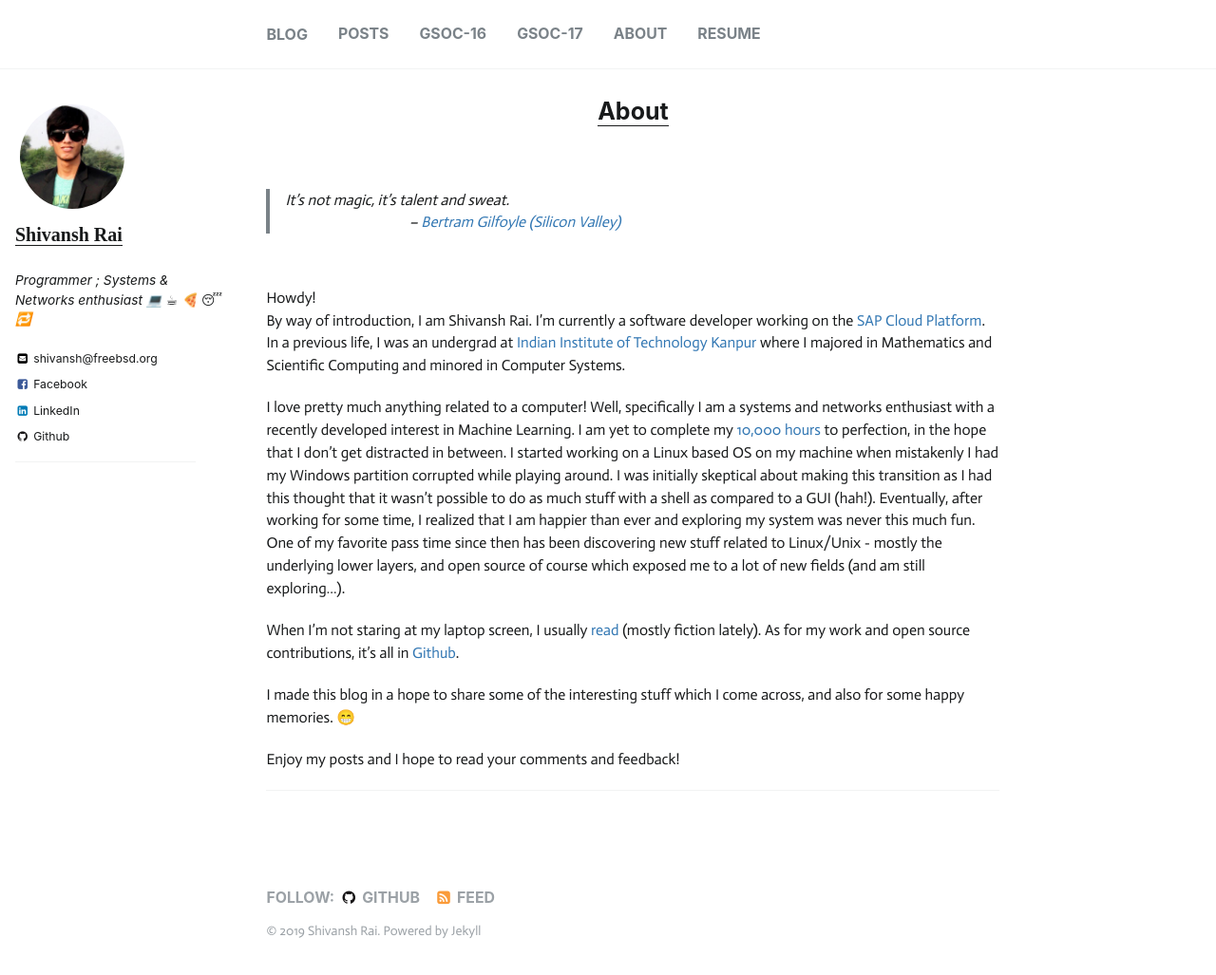
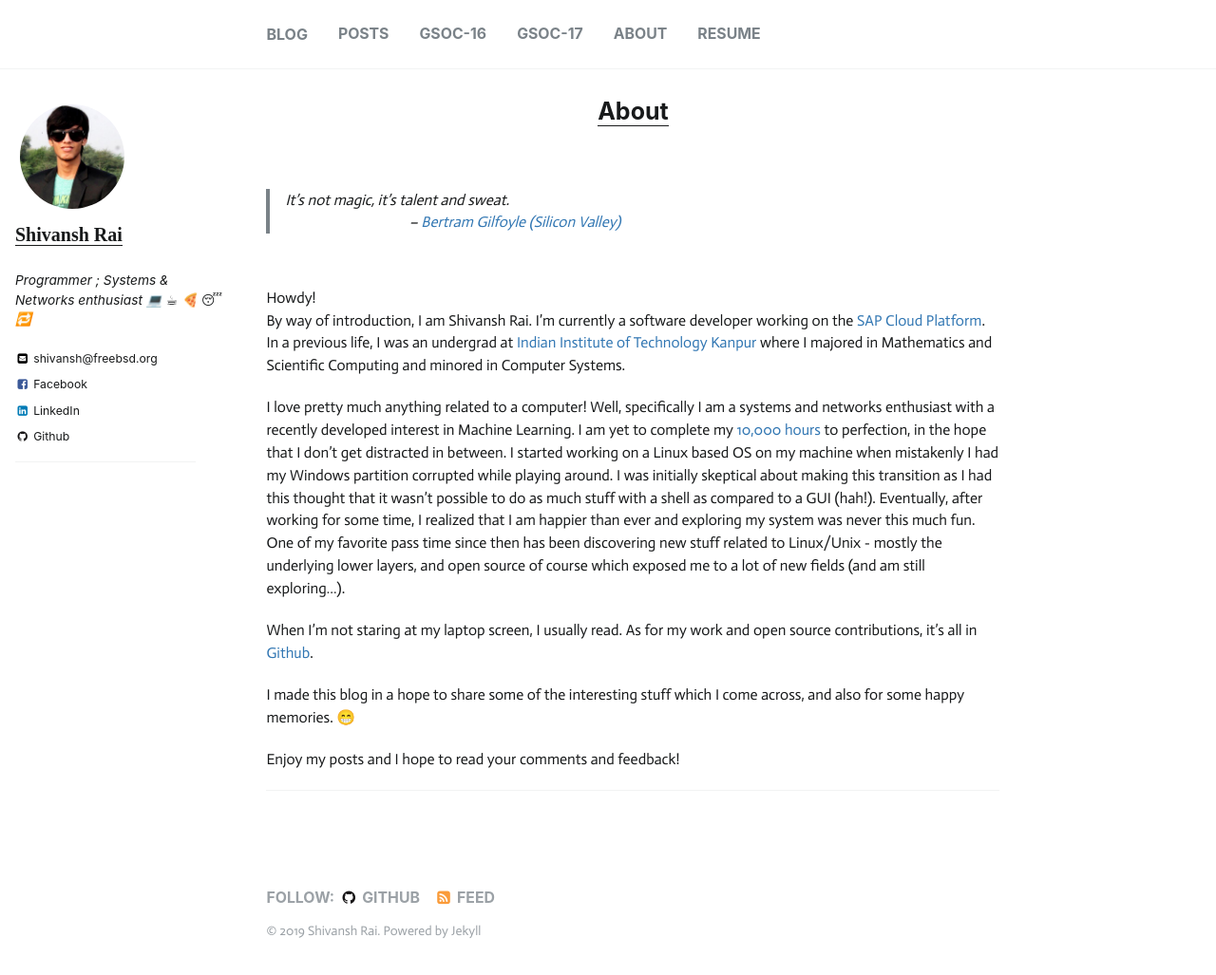
Before and after one commit to shivansh/shivansh.github.io, a Jekyll site: the page built from _pages/about.md, in a window 1280 px wide and 1039 px high. Shown: the top 1027 px of the window at 95% size. Built offline with Jekyll 4.4.1, drawn with Linux system fonts in a browser that asks for light colours; emoji names are drawn with the system emoji font.

Commit message:
about: remove link to goodreads

```diff
--- a/_pages/about.md
+++ b/_pages/about.md
@@ -18,7 +18,7 @@ Computing and minored in Computer Systems.
 I love pretty much anything related to a computer! Well, specifically I am a systems and networks enthusiast with a recently developed interest in Machine Learning. I am yet to complete my [10,000 hours](https://en.wikipedia.org/wiki/Outliers_(book)){:target="_blank"} to perfection, in the hope that I don't get distracted in between. I started working on a Linux based OS on my machine when mistakenly I had my Windows partition corrupted while playing around. I was initially skeptical about making this transition as I had this thought that it wasn't possible to do as much stuff with a shell as compared to a GUI (hah!). Eventually, after working for some time, I realized that I am happier than ever and exploring my system was never this much fun. One of my favorite pass time since then has been discovering new stuff related to Linux/Unix - mostly the underlying lower layers, and open source of course which exposed me to a lot of new fields (and am still exploring...).
 
 When I'm not staring at my laptop screen, I usually
-[read](https://www.goodreads.com/shivanshrai) (mostly fiction lately).  As for
+read.  As for
 my work and open source contributions, it's all in
 [Github](https://github.com/shivansh){:target="_blank"}.
 
```
